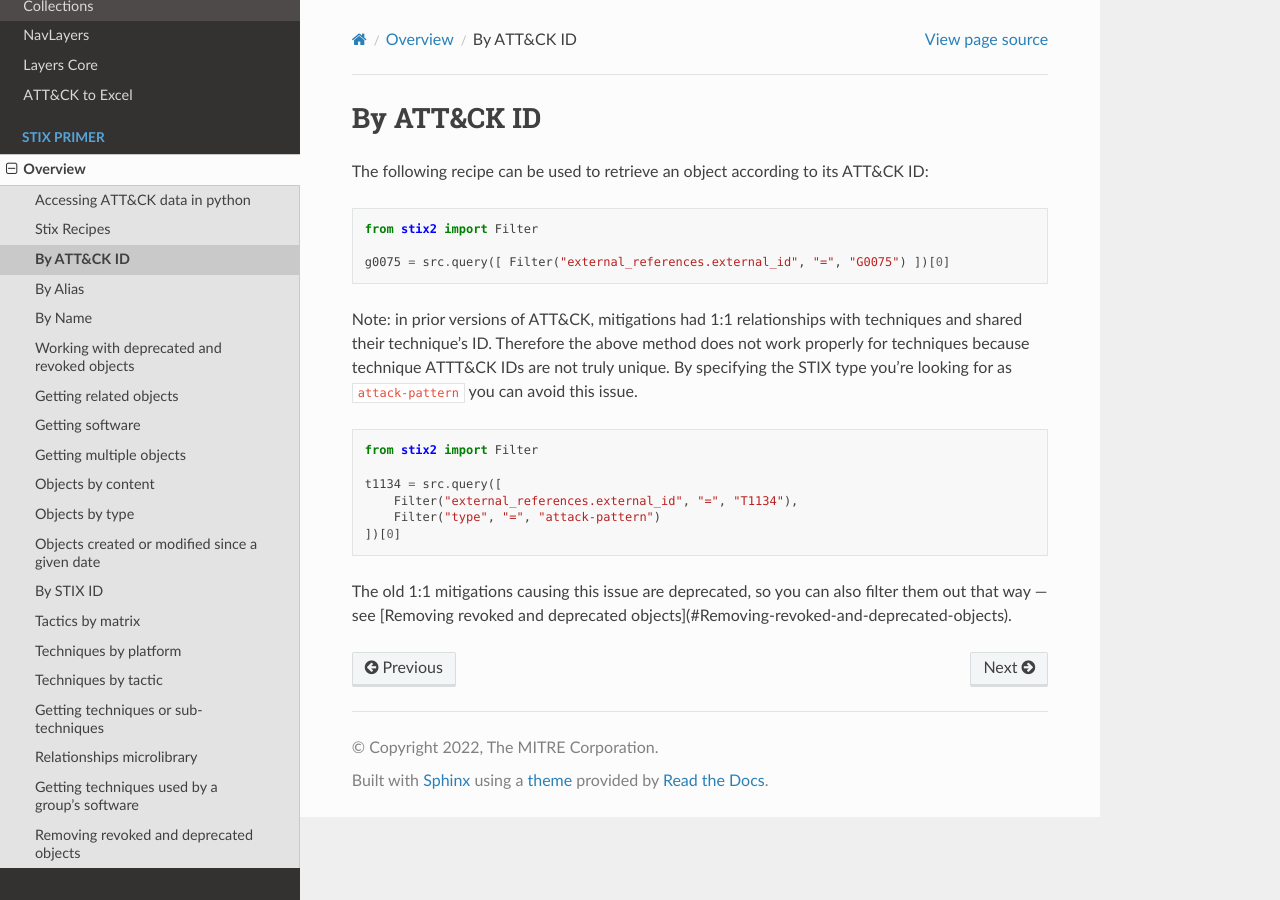
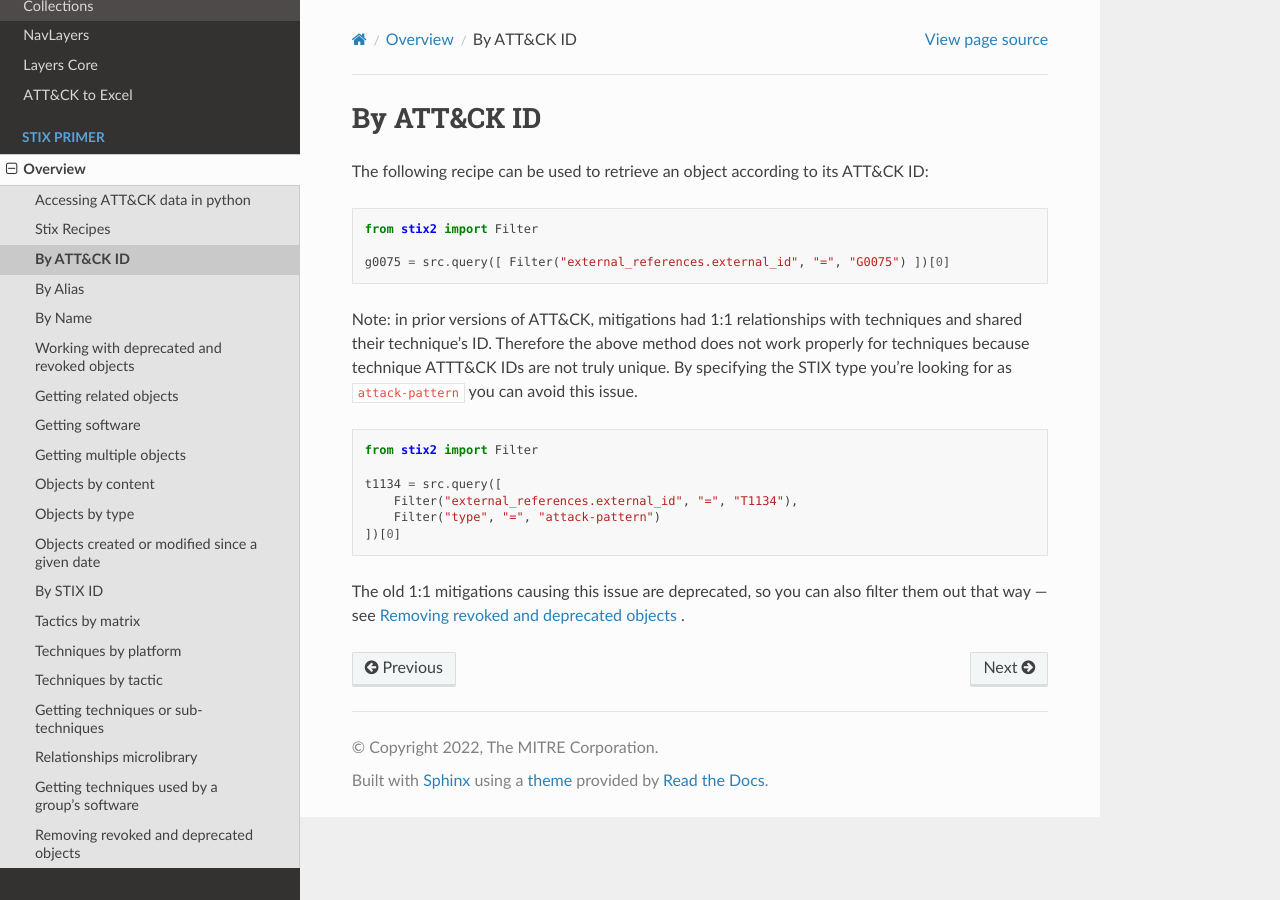
Before and after one commit to mitre-attack/mitreattack-python, a Sphinx documentation site: the page built from docs/stix_primer/attack_id.rst, in a window 1280 px wide. Built offline with Sphinx 7.4.7 and the Read the Docs theme 2.0.0, drawn with Linux system fonts in a browser that asks for light colours; pages that are not in the unit, such as notebooks, are missing from menus; part of the change alters nothing that is shown.

Commit message:
fixing link

```diff
--- a/docs/stix_primer/attack_id.rst
+++ b/docs/stix_primer/attack_id.rst
@@ -21,4 +21,4 @@ Note: in prior versions of ATT&CK, mitigations had 1:1 relationships with techni
         Filter("type", "=", "attack-pattern")
     ])[0]
 
-The old 1:1 mitigations causing this issue are deprecated, so you can also filter them out that way — see [Removing revoked and deprecated objects](#Removing-revoked-and-deprecated-objects).
+The old 1:1 mitigations causing this issue are deprecated, so you can also filter them out that way — see `Removing revoked and deprecated objects <https://mitreattack-python.readthedocs.io/en/126-docs-add-section-to-docs-for-accessing-stix/stix_primer/remove_revoked_deprecated.html>`_ .
```
